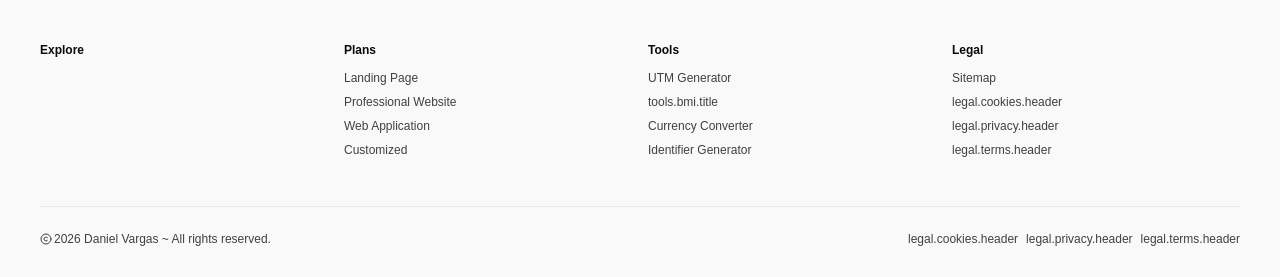
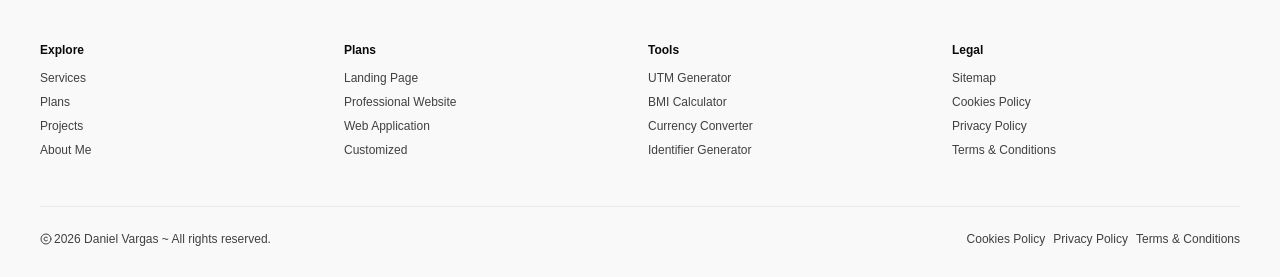
Before and after one commit to esdanielvargas/danielvargas, a React (Vite) app: page / in a window 1280 px wide. Shown: the part 3052-3329 px from the top of the page. Built offline with nearby package versions, Linux system fonts and the light colour scheme; a web font is replaced by a local one.

Commit message:
fix: restore footer links visibility and update translations.

```diff
--- a/src/components/Footer.jsx
+++ b/src/components/Footer.jsx
@@ -68,7 +68,7 @@ export default function Footer() {
             </b>
             <ul className="text-center md:text-start space-y-2 font-text">
               {explore
-                .filter((link) => link.show)
+                .filter((link) => link.show || link.show_header)
                 .slice(0, 4)
                 .map((link) => (
                   <li
--- a/src/i18n/en.json
+++ b/src/i18n/en.json
@@ -367,6 +367,23 @@
             "to_text": "Select the currency to convert.",
             "result": "Result",
             "result_text": ""
+        },
+        "bmi": {
+            "title": "BMI Calculator",
+            "header": "Body Mass Index",
+            "description": "Calculate your body mass index by entering your weight and height.",
+            "weight_label": "Weight (kg)",
+            "weight_text": "Enter your weight in kilograms.",
+            "height_label": "Height (cm)",
+            "height_text": "Enter your height in centimeters.",
+            "result_label": "Result",
+            "result_text": "Your calculated BMI:",
+            "categories": {
+                "underweight": "Underweight",
+                "normal": "Normal weight",
+                "overweight": "Overweight",
+                "obese": "Obese"
+            }
         }
     },
     "legal": {
@@ -377,8 +394,9 @@
             "action": "Read policy"
         },
         "terms": {
+            "title": "Terms & Conditions",
+            "header": "Terms & Conditions",
             "date": "August 1, 2025",
-            "title": "Terms & Conditions",
             "intro": "This website, accessible from danielvargas.dev, is operated by Daniel Vargas. By browsing or using any of the features available on this site, you agree to these Terms and Conditions.",
             "sections": {
                 "1": {
@@ -416,8 +434,9 @@
             }
         },
         "privacy": {
+            "title": "Privacy Policy",
+            "header": "Privacy Policy",
             "date": "August 1, 2025",
-            "title": "Privacy Policy",
             "intro": "This Privacy Policy explains how personal data is handled on the website danielvargas.dev, operated by Daniel Vargas.",
             "sections": {
                 "1": {
@@ -447,8 +466,9 @@
             }
         },
         "cookies": {
+            "title": "Cookies Policy",
+            "header": "Cookies Policy",
             "date": "August 1, 2025",
-            "title": "Cookies Policy",
             "intro": "At danielvargas.dev, privacy and transparency are fundamental principles. This policy explains how browser storage technologies are used, including the current and potential future use of cookies and local storage.",
             "sections": {
                 "1": {
```
